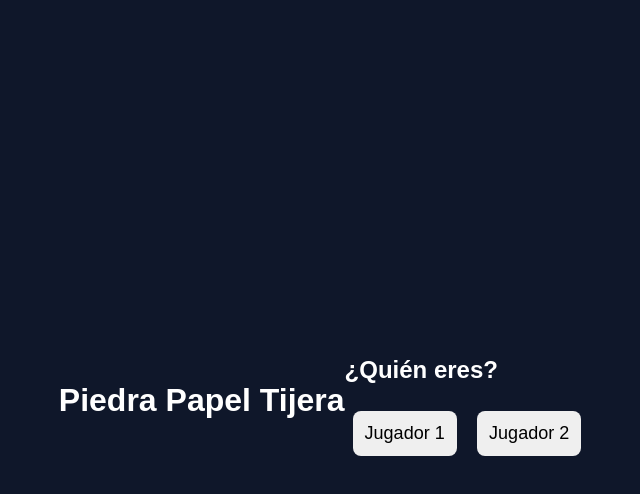
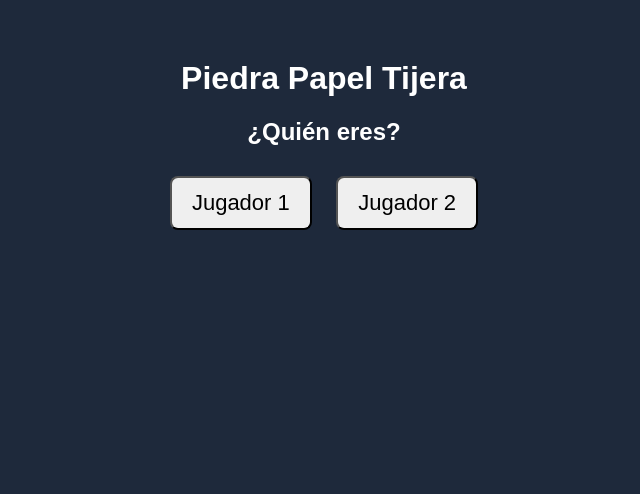
Before and after one commit to Rocket-Glitch/Piedra-Papel-o-Tijera, a plain HTML site: page index.html in a window 1280 px wide. Shown: the whole page, without its empty margins (316-956 px from the left). Drawn offline with Linux system fonts and the light colour scheme; no server answers.

Commit message:
Update style.css

```diff
--- a/style.css
+++ b/style.css
@@ -1,35 +1,14 @@
 body{
-margin:0;
 font-family:Arial,sans-serif;
-background:#0f172a;
-color:white;
-display:flex;
-justify-content:center;
-align-items:center;
-min-height:100vh;
-}
-.container{
 background:#1e293b;
-padding:30px;
-border-radius:16px;
-width:350px;
+color:#fff;
 text-align:center;
-box-shadow:0 0 20px rgba(0,0,0,.3);
-}
-input,button{
-padding:12px;
-margin:8px;
-font-size:18px;
-border-radius:8px;
-border:none;
+margin-top:60px;
 }
 button{
+padding:12px 20px;
+font-size:22px;
+margin:10px;
+border-radius:8px;
 cursor:pointer;
 }
-.buttons button{
-display:block;
-width:100%;
-}
-#result{
-margin-top:20px;
-}
```
